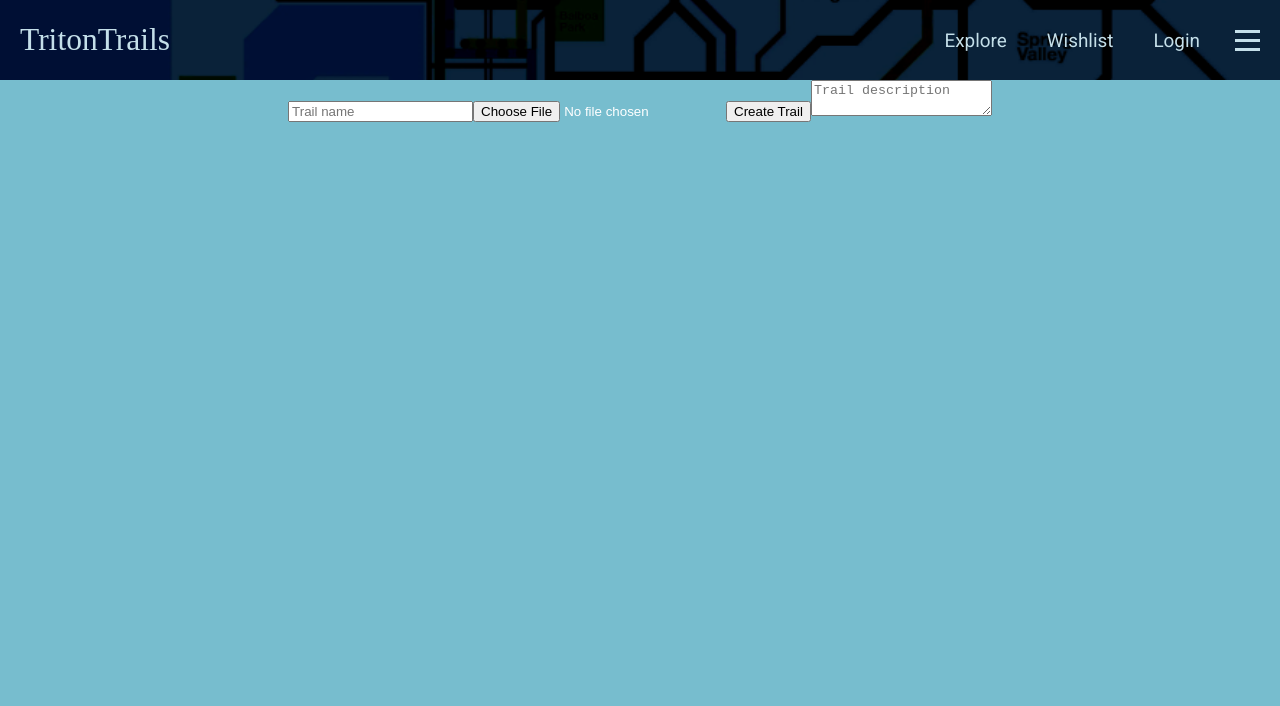
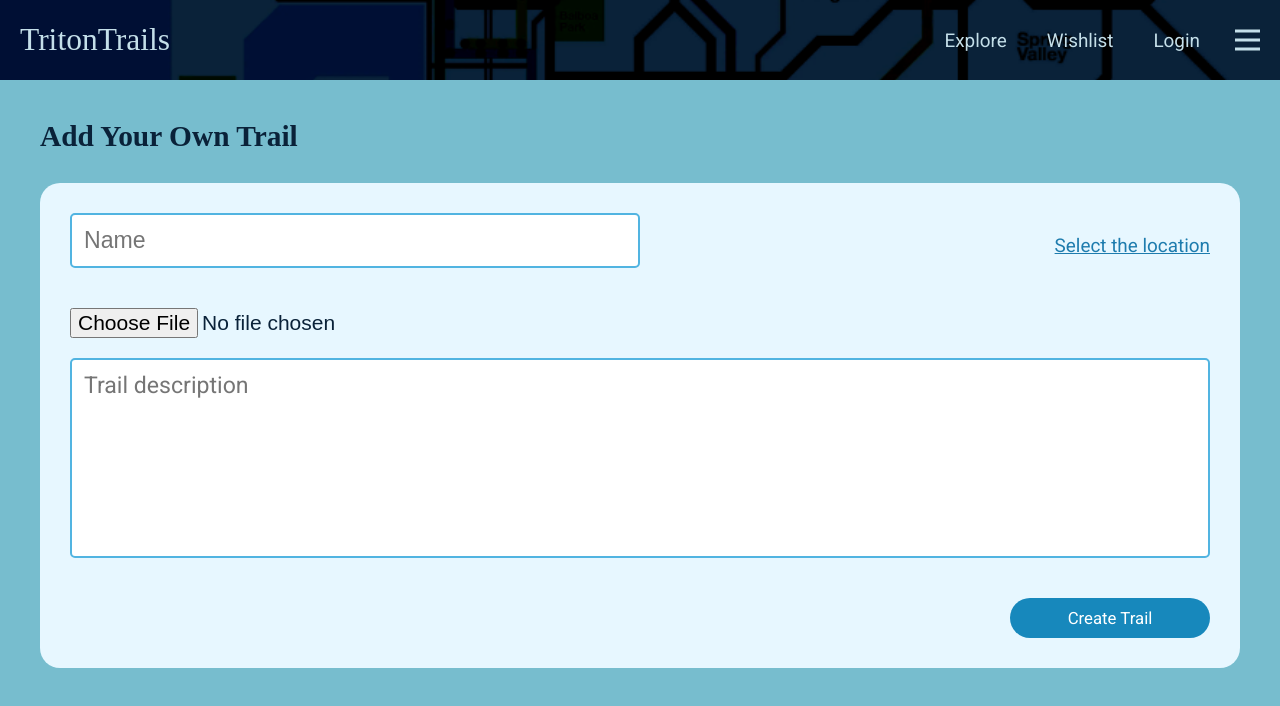
Before and after one commit to ritobanrc/TritonTrails, a React (Create React App) app in the folder triton-trails-client/: page /add-trail-form in a window 1280 px wide. Shown: the top 706 px of the page. Built offline with nearby package versions, Linux system fonts and the light colour scheme; a web font is replaced by a local one.

Commit message:
Fixed issues with Add Your Own Trail and menu

```diff
--- a/triton-trails-client/src/components/Menu/Menu.css
+++ b/triton-trails-client/src/components/Menu/Menu.css
@@ -1,3 +1,14 @@
+/* IDK why this is not inheriting from Navbar and staying centered so I'm just hard-coding it*/
+.navbar-menu-icon {
+    display: flex;
+    flex-direction: column;
+    cursor: pointer;
+    position: absolute;
+    top: 50%;
+    right: 20px; /* Place the icon on the right side */
+    transform: translateY(-50%); /* Offset it by half its height to center it */
+    z-index: 101; /* Ensure the menu icon is on top */
+}
 /* Got the transition stuff from Chatgpt */
 .menu-content {
     position: fixed;
--- a/triton-trails-client/src/components/Menu/Menu.tsx
+++ b/triton-trails-client/src/components/Menu/Menu.tsx
@@ -1,35 +1,53 @@
-import React from 'react';
+import React, { useEffect, useState, useRef } from 'react';
 import './Menu.css';
 import { Link } from "react-router-dom";
-import { useState } from 'react';
 
 const Menu = () => {
-    // menu is open state
+    // State to track menu open/close
     const [isOpen, setIsOpen] = useState(false);
 
-    const toggleNavbar = () => {
+    // Ref for the menu container
+    const menuRef = useRef<HTMLDivElement | null>(null);
+    const menuIconRef = useRef<HTMLDivElement | null>(null);
+
+    const toggleMenu = () => {
         setIsOpen(!isOpen);
     };
+
+    // Close the menu when clicking outside
+    const handleClickOutside = (event: MouseEvent) => {
+      if (menuRef.current && !menuRef.current.contains(event.target as Node) &&
+          menuIconRef.current && !menuIconRef.current.contains(event.target as Node)) {
+          setIsOpen(false); // Close the menu
+      }
+    };
+    useEffect(() => {
+        document.addEventListener('mousedown', handleClickOutside);
+        return () => {
+            document.removeEventListener('mousedown', handleClickOutside);
+        };
+    }, []);
+
     return (
         <nav className="menu">
-        <div className="navbar-menu-icon" onClick={toggleNavbar}>
+            <div ref={menuIconRef} className="navbar-menu-icon" onClick={toggleMenu}>
                 <span className="menu-bar"></span>
                 <span className="menu-bar"></span>
                 <span className="menu-bar"></span>
             </div>
-        {/* Adds the class open if open and not if not open */}
-        <div className={`menu-content ${isOpen ? 'open' : ''}`}>
+            {/* Add ref to the menu container */}
+            <div ref={menuRef} className={`menu-content ${isOpen ? 'open' : ''}`}>
                 <div className="menu-header">
                     <div className="menu-avatar"></div>
-            <div  className="menu-my-account">
+                    <div className="menu-my-account">
                         <Link to="/profile" onClick={() => setIsOpen(false)}>My account</Link>
                     </div>
                 </div>
                 <ul className="menu-links">
-            <li><a href="#wishlist">Saved</a></li>
-            <li><a href="#posts">Posts</a></li>
-            <li><a href="#settings">Settings</a></li>
-            <li><a href="#log-out">Log out</a></li>
+                    <li><a href="#wishlist" onClick={() => setIsOpen(false)}>Saved</a></li>
+                    <li><a href="#posts" onClick={() => setIsOpen(false)}>Posts</a></li>
+                    <li><a href="#settings" onClick={() => setIsOpen(false)}>Settings</a></li>
+                    <li><a href="#log-out" onClick={() => setIsOpen(false)}>Log out</a></li>
                 </ul>
             </div>
         </nav>
--- a/triton-trails-client/src/components/Navbar/Navbar.css
+++ b/triton-trails-client/src/components/Navbar/Navbar.css
@@ -67,17 +67,6 @@
 .navbar-links a:hover {
     color: #51B4E1;
 }
-/* IDK why this is not inheriting from Navbar and staying centered so I'm just hard-coding it*/
-.navbar-menu-icon {
-    display: flex;
-    flex-direction: column;
-    cursor: pointer;
-    position: fixed; /* Position fixed to stay visible at all times */
-    top: 20px;
-    padding-top: 7px;
-    right: 20px; /* Place the icon on the right side */
-    z-index: 101; /* Ensure the menu icon is on top */
-}
 .navbar-menu-icon:hover .menu-bar{
     background-color: #51B4E1;
 }
--- a/triton-trails-client/src/components/Navbar/Navbar.tsx
+++ b/triton-trails-client/src/components/Navbar/Navbar.tsx
@@ -1,4 +1,4 @@
-import React from 'react';
+import React, { useState } from 'react';
 import './Navbar.css';
 import { Link } from "react-router-dom";
 import Menu from "../Menu/Menu";
@@ -7,21 +7,18 @@ const Navbar = () => {
   return (
     <nav className="navbar">
       <div className="navbar-content">
-        {/* Ideally would link to the Home page; just have it link to Explore for now */}
         <Link to="/" className="navbar-logo">TritonTrails</Link>
-        {/*<h1 className="navbar-logo">TritonTrails</h1>*/}
-        <img src = "/topbanner.png" alt = "Top Banner" className = "NavBanner"/>
+        <img src="/topbanner.png" alt="Top Banner" className="NavBanner" />
         <div className="navbar-right">
           <ul className="navbar-links">
             <li><Link to="/">Explore</Link></li>
             <li><a href="#wishlist">Wishlist</a></li>
-            <li><a href="/login">Login</a></li> {/* I altered the '#'' to a '/'' for login, might be neccesary for other links  */}
+            <li><a href="/login">Login</a></li>
           </ul>
-          <div className="navbar-menu-icon">
-            <Menu /> {/* Menu component inside the icon container */}
-          </div>
         </div>
       </div>
+      {/* Pass isMenuOpen and toggleMenu to Menu */}
+      <Menu/>
     </nav>
   );
 };
--- a/triton-trails-client/src/components/Search page/Search.css
+++ b/triton-trails-client/src/components/Search page/Search.css
@@ -1,35 +1,15 @@
-.search-page{
+.page{
     padding: 20px;
 }
-.search-header{
+.page-header{
     display: flex;
     align-items: center;
     justify-content: space-between;
     padding: 0px 20px;
 }
-
-.all-results{
+.page-header-text{
     font-family: 'Marmelad';
     color: #0A2239;
     font-size: 1.4em;
     text-align: left;
 }
-.title
-{
-    color: black;
-    font-weight: bold;
-    position: absolute;
-    text-align: left;
-    font-size: xx-large;
-    font-stretch:extra-expanded;
-    font-family: 'roboto';
-    /* Just some formatting / design stuff */
-    font-size: 1.3em;
-}
-.Description
-{
-    text-align: left;
-    color: black;
-    font-family: 'roboto';
-    font-size: 1.0em;
-}
--- a/triton-trails-client/src/components/Search page/Search.tsx
+++ b/triton-trails-client/src/components/Search page/Search.tsx
@@ -5,9 +5,9 @@ import { Link } from "react-router-dom";
 
 const Search = () => {
   return (
-    <div className="search-page">
-      <div className="search-header">
-      <h1 className="all-results">All results:</h1>
+    <div className="page">
+      <div className="page-header">
+      <h1 className="page-header-text">All results:</h1>
       <Link to="/add-trail-form">
         <button className="add-trail-button">Add Your Own Trail</button>
       </Link>
--- a/triton-trails-client/src/components/Trails/AddTrailForm.css
+++ b/triton-trails-client/src/components/Trails/AddTrailForm.css
@@ -5,15 +5,17 @@
     width: 100%;
     font-family: 'Roboto';
 }
-.rounded-div-content {
+.add-trail-text {
+    padding-left: 20px;
+}
+form {
     display: flex;
     flex-direction: column;
-    gap: 20px;
+    gap: 20px; /* Space between form elements */
+  }
+.input-field-2, .input-field-3 {
+    box-sizing: border-box;
 }
-.input-field-2, .input-field-3 {
-    box-sizing: border-box; /* Ensure padding and border are included in the width */
-}
-
 .input-field-2 {
     width: 50%;
     padding: 12px;
@@ -21,7 +23,7 @@
     border: 2px solid #51B4E1;
     border-radius: 5px;
     font-size: 1.1em;
-    background-color: #fff; /* White background for inputs */
+    background-color: #fff;
     color: #333;
 }
 .input-field-3 {
@@ -32,27 +34,19 @@
     border-radius: 5px;
     font-size: 1.1em;
     font-family: 'Roboto';
-    background-color: #fff; /* White background for inputs */
+    background-color: #fff;
     color: #333;
-    height: 200px; /* Adjust height for description field */
-    resize: none; /* Disable resizing */
+    height: 200px;
+    resize: none;
 }
-
+/* Add margin to the file input to space it from the other fields */
 input[type="file"] {
     display: block;
     font-size: 1em;
     color: #0A2239;
-    margin-top: 10px;
+    margin-top: 10px; /* Ensure it has space above it */
     border: none;
     background: none;
-}
-.add-trail-img {
-    margin-top: 10px;
-    border: 2px dashed #ccc; /* Dashed border for preview */
-    border-radius: 5px;
-    width: 100px;
-    height: 100px;
-    object-fit: cover;
 }
 .flex-row {
     display: flex;
@@ -60,16 +54,21 @@ input[type="file"] {
     align-items: center;
 }
 .flex-row .location-link {
-    color: #1E7CAE; /* Blue link color */
+    color: #1E7CAE;
     font-size: 0.9em;
     text-decoration: underline;
     cursor: pointer;
 }
-
 .location-link:hover {
-    color: #0A2239; /* Darker hover effect */
+    color: #0A2239;
 }
-.align-right{
+.img-preview{
+    max-width: 100px;
+    max-height:100px;
+    margin-right: auto;
+}
+.align-right {
+    margin-top: 10px;
     margin-left: auto;
     width: 200px;
 }
--- a/triton-trails-client/src/components/Trails/AddTrailForm.tsx
+++ b/triton-trails-client/src/components/Trails/AddTrailForm.tsx
@@ -4,6 +4,7 @@ import { AppContext } from "../../context/AppContext";
 import { Trail } from "../../types/types";
 // Import the createExpense function
 import { createTrail } from "../../utils/trail-utils";
+import "./AddTrailForm.css";
 
 const AddTrailForm = () => {
   const { trails, setTrails } = useContext(AppContext);
@@ -40,22 +41,31 @@ const AddTrailForm = () => {
   }
 
   return (
+    <div className="addTrailForm page">
+      <h1 className="page-header-text add-trail-text">Add Your Own Trail</h1>
+      <div className="rounded-div">
         <form onSubmit={onSubmit}>
+          <div className="flex-row">
             <input
+              className="input-field-2"
               type="text"
               value={name}
               onChange={(e) => setName(e.target.value)}
-      placeholder="Trail name"
+              placeholder="Name"
             />
+            <a href="#" className="location-link">Select the location</a>
+          </div>
           <input type="file" onChange={handleImageChange} accept="image/*" />
-    <button type="submit">Create Trail</button>
-    {image && <img src={image} alt="Preview" style={{ width: "100px", height: "100px" }} />}
-    <textarea
+          {image && <img className="img-preview" src={image} alt="Preview"/>}
+          <textarea className="input-field-3"
             value={description}
             onChange={(e) => setDescription(e.target.value)}
             placeholder="Trail description"
           />
+          <button className="add-trail-button align-right" type="submit">Create Trail</button>
         </form>
+      </div>
+    </div>
   );
 };
 
--- a/triton-trails-client/src/components/Trails/TrailList.css
+++ b/triton-trails-client/src/components/Trails/TrailList.css
@@ -19,7 +19,6 @@
     margin: 30px 20px;
     padding: 30px;
     box-sizing: border-box;
-    align-items: center;
 }
 .trail-name {
     font-size: 1em;
--- a/triton-trails-client/src/components/UserProfile/User.css
+++ b/triton-trails-client/src/components/UserProfile/User.css
@@ -52,7 +52,7 @@
 .edit-profile-button,
 .settings-button {
     background-color: #1788BC;
-    color: white;
+    color: #ffffff;
     border: none;
     padding: 10px 20px;
     border-radius: 20px;
```
Lines whose indentation alone changed are shown as unchanged.
